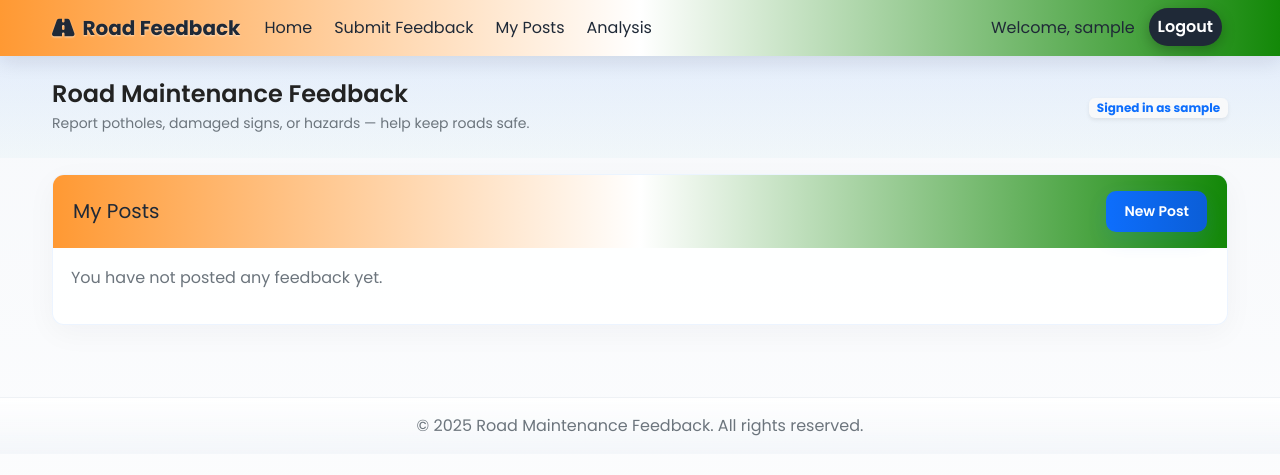
After one commit to Bhhsaurabh/FeedbackSystem, a Django app: page /reports/my-posts/ in a window 1280 px wide. The commit adds this page. Shown: the top 475 px of the page. Run offline with Django 5.2, Linux system fonts and the light colour scheme; the visitor is signed in with stand-in values (Sample User, id 1); data comes from the database, SQL or seed files in the repository; data that the repository does not hold is empty.

Commit message:
Add My Posts: list/edit/delete own posts, routes, views, templates, and navbar link

```diff
--- /dev/null
+++ b/reports/templates/reports/my_posts.html
@@ -0,0 +1,45 @@
+{% extends 'base.html' %}
+
+{% block content %}
+<div class="row">
+  <div class="col-md-12 mb-4">
+    <div class="card">
+      <div class="card-header d-flex justify-content-between align-items-center">
+        <h5 class="mb-0">My Posts</h5>
+        <a href="{% url 'reports:submit_feedback' %}" class="btn btn-primary btn-sm">New Post</a>
+      </div>
+      <div class="card-body">
+        {% if my_feedbacks %}
+          <div class="row g-4">
+            {% for fb in my_feedbacks %}
+            <div class="col-lg-4 col-md-6">
+              <div class="card h-100 shadow-sm">
+                {% if fb.image %}
+                <img src="{{ fb.image.url }}" alt="{{ fb.road_name }}" class="card-img-top" style="height:160px;object-fit:cover;">
+                {% else %}
+                <div class="card-img-top d-flex align-items-center justify-content-center bg-light text-muted" style="height:160px;">No Image</div>
+                {% endif %}
+                <div class="card-body">
+                  <h6 class="mb-1"><a href="{% url 'reports:feedback_detail' fb.id %}">{{ fb.road_name }}</a></h6>
+                  <small class="text-muted">{{ fb.created_at|date:'M d, Y H:i' }}</small>
+                  <p class="mt-2 small">{{ fb.description|truncatechars:140 }}</p>
+                  <div class="d-flex gap-2">
+                    <a href="{% url 'reports:edit_feedback' fb.id %}" class="btn btn-outline-primary btn-sm">Edit</a>
+                    <form method="post" action="{% url 'reports:delete_own_feedback' fb.id %}" onsubmit="return confirm('Delete this post?');">
+                      {% csrf_token %}
+                      <button type="submit" class="btn btn-outline-danger btn-sm">Delete</button>
+                    </form>
+                  </div>
+                </div>
+              </div>
+            </div>
+            {% endfor %}
+          </div>
+        {% else %}
+          <p class="text-muted">You have not posted any feedback yet.</p>
+        {% endif %}
+      </div>
+    </div>
+  </div>
+</div>
+{% endblock %}
--- a/reports/urls.py
+++ b/reports/urls.py
@@ -13,6 +13,10 @@ urlpatterns = [
     path('analysis/', views.feedback_analysis, name='feedback_analysis'),
     path('feedback/<int:pk>/', views.feedback_detail, name='feedback_detail'),
     path('feedback/<int:pk>/comment/', views.add_comment, name='add_comment'),
+    # My Posts
+    path('my-posts/', views.my_posts, name='my_posts'),
+    path('my-posts/<int:pk>/edit/', views.edit_feedback, name='edit_feedback'),
+    path('my-posts/<int:pk>/delete/', views.delete_own_feedback, name='delete_own_feedback'),
     # Admin custom dashboard
     path('admin-dashboard/', views.admin_dashboard, name='admin_dashboard'),
     path('admin-dashboard/delete-feedback/<int:pk>/', views.delete_feedback, name='delete_feedback'),
--- a/reports/views.py
+++ b/reports/views.py
@@ -207,3 +207,45 @@ def add_comment(request, pk):
             messages.error(request, 'Unable to add comment.')
     next_url = request.POST.get('next') or request.META.get('HTTP_REFERER') or reverse('reports:feedback_detail', args=[pk])
     return redirect(next_url)
+
+# ------- My Posts (owner edit/delete) -------
+@login_required
+def my_posts(request):
+    qs = (RoadFeedback.objects
+          .filter(user=request.user)
+          .select_related('user')
+          .prefetch_related('comments__user')
+          .order_by('-created_at'))
+    return render(request, 'reports/my_posts.html', {
+        'my_feedbacks': qs,
+    })
+
+@login_required
+def edit_feedback(request, pk):
+    fb = get_object_or_404(RoadFeedback, pk=pk, user=request.user)
+    if request.method == 'POST':
+        form = RoadFeedbackForm(request.POST, request.FILES, instance=fb)
+        if form.is_valid():
+            lat = form.cleaned_data.get('latitude')
+            lng = form.cleaned_data.get('longitude')
+            if lat is None or lng is None:
+                messages.error(request, 'Please set a location on the map.')
+            else:
+                form.save()
+                messages.success(request, 'Your post has been updated.')
+                return redirect('reports:my_posts')
+    else:
+        form = RoadFeedbackForm(instance=fb)
+    return render(request, 'reports/edit_feedback.html', {
+        'form': form,
+        'feedback': fb,
+        'google_maps_api_key': settings.GOOGLE_MAPS_API_KEY,
+    })
+
+@login_required
+def delete_own_feedback(request, pk):
+    fb = get_object_or_404(RoadFeedback, pk=pk, user=request.user)
+    if request.method == 'POST':
+        fb.delete()
+        messages.success(request, 'Your post has been deleted.')
+    return redirect('reports:my_posts')
--- a/templates/base.html
+++ b/templates/base.html
@@ -30,6 +30,9 @@
                     {% if user.is_authenticated %}
                     <li class="nav-item">
                         <a class="nav-link" href="{% url 'reports:submit_feedback' %}">Submit Feedback</a>
+                    </li>
+                    <li class="nav-item">
+                        <a class="nav-link" href="{% url 'reports:my_posts' %}">My Posts</a>
                     </li>
                     <li class="nav-item">
                         <a class="nav-link" href="{% url 'reports:feedback_analysis' %}">Analysis</a>
```
Also changed, not shown: reports/templates/reports/edit_feedback.html (added, +30 -0 lines).
